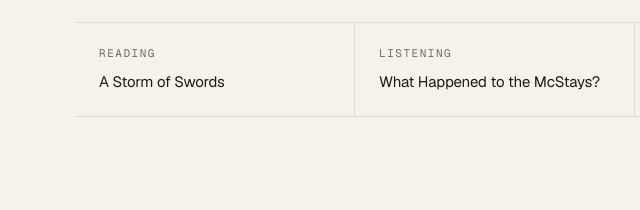
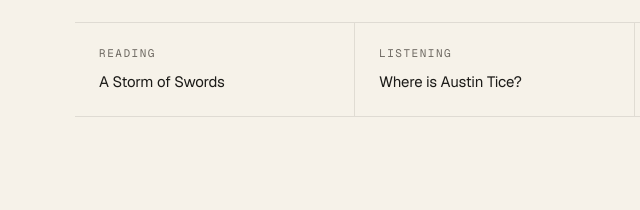
Before and after one commit to aaronsofaly/aaronsofaly, a plain HTML site: page index.html in a window 1280 px wide. Shown: the part 433-643 px from the top of the page, 5-645 px from the left. Drawn offline with nearby package versions, Linux system fonts and the light colour scheme.

Commit message:
feat: updated activity

```diff
--- a/index.html
+++ b/index.html
@@ -418,7 +418,7 @@
         </div>
         <div class="now-cell">
           <div class="k">Listening</div>
-          <div class="v">What Happened to the McStays?</div>
+          <div class="v">Where is Austin Tice?</div>
         </div>
         <div class="now-cell">
           <div class="k">Playing</div>
```
